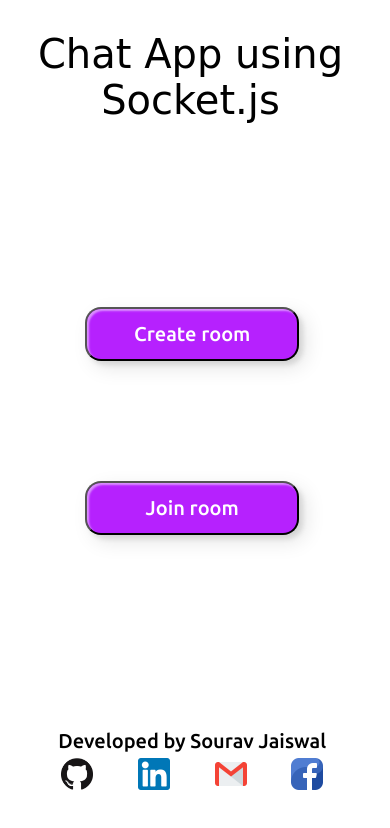
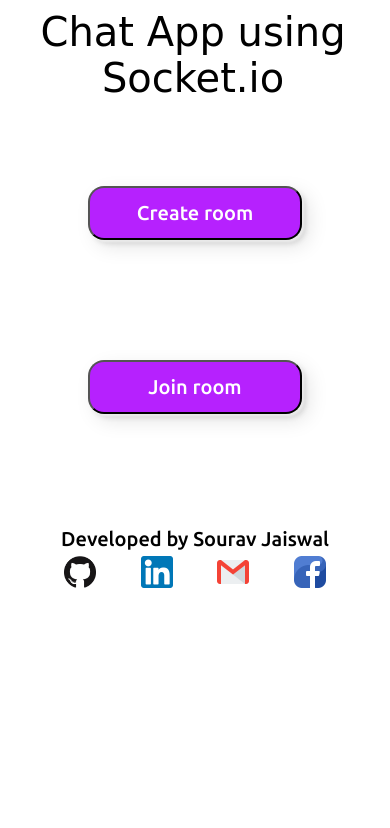
Before and after one commit to souravjai/realtimeChatApp, a website: page public/index.html in a window 390 px wide. Drawn offline with Linux system fonts and the light colour scheme; a web font is replaced by a local one.

Commit message:
Phone CSS FIX

```diff
--- a/public/CSS/chat_style.css
+++ b/public/CSS/chat_style.css
@@ -1,9 +1,15 @@
+/* Reset  */
+
 * {
     margin: 0px;
     padding: 0px;
     /* background-color: #e0e5ec; */
-    /* box-sizing: border-box; */
+    box-sizing: border-box;
+    /* border: 0.1px solid red; */
 }
+
+
+/* Header Corner */
 
 header {
     font-family: 'Baloo Bhaijaan 2', cursive;
@@ -15,6 +21,9 @@ header {
     font-size: 3.5rem;
     margin: 10px;
 }
+
+
+/* message Holder  */
 
 .messageHolder {
     /* border: 1px solid red; */
@@ -125,7 +134,7 @@ hr {
 #message {
     border: 2px solid #b621fe;
     width: 89%;
-    height: 25px;
+    height: 48px;
     padding: 10px;
     border-radius: 20px;
     margin: 4px 10px;
--- a/public/CSS/chat_style_phone.css
+++ b/public/CSS/chat_style_phone.css
@@ -1,8 +1,9 @@
 header {
-    font-size: 2.5rem;
-    width: 90vw;
-    margin: 5px;
-    margin-top: 25px;
+    font-size: 40px;
+    height: 70px;
+    width: 99vw;
+    margin: 0px;
+    margin-top: 20px;
     text-align: -webkit-center;
     line-height: 46px;
 }
@@ -11,8 +12,8 @@ header {
     width: 69vw;
     margin: 10px auto;
     -webkit-text-stroke: 0px;
-    font-size: 1.5rem;
-    margin-top: 27px;
+    font-size: 27px;
+    margin-top: 12px;
 }
 
 hr {
@@ -21,10 +22,10 @@ hr {
 
 .sendcorner {
     width: 90vw;
-    position: fixed;
-    bottom: 20px;
+    /* position: fixed; */
+    /* bottom: 20px; */
     height: 59px;
-    margin: auto;
+    margin-top: 10px;
 }
 
 #chats {
@@ -34,6 +35,7 @@ hr {
 
 .messageHolder {
     width: 92vw;
+    height: auto;
 }
 
 .sent>span {
--- a/public/CSS/land_style.css
+++ b/public/CSS/land_style.css
@@ -1,9 +1,15 @@
+/* Reseting CSS */
+
 * {
     margin: 0px;
     padding: 0px;
     /* background-color: #e0e5ec; */
-    /* box-sizing: border-box; */
+    box-sizing: border-box;
+    /* border: 1px solid red; */
 }
+
+
+/* Header  */
 
 header {
     font-family: 'Baloo Bhaijaan 2', cursive;
@@ -16,6 +22,9 @@ header {
     margin: 10px;
 }
 
+
+/* Content  */
+
 .content {
     margin: 5px;
     /* border: 2px solid blue; */
@@ -25,60 +34,6 @@ header {
     align-items: center;
     justify-content: center;
     gap: 100px;
-}
-
-.btn {
-    font-size: 20px;
-    margin: 10px;
-    width: 214px;
-    height: 54px;
-    color: #fff;
-    border-radius: 16px;
-    padding: 10px 25px;
-    font-family: 'Ubuntu', sans-serif;
-    font-weight: 500;
-    background: transparent;
-    cursor: pointer;
-    box-shadow: inset 2px 2px 2px 0px rgb(255 255 255 / 50%), 7px 7px 20px 0px rgb(0 0 0 / 10%), 4px 4px 5px 0px rgb(0 0 0 / 10%);
-    background: #b621fe;
-    transition: transform .2s;
-}
-
-.btn:hover {
-    background: #aa00ff;
-    text-decoration: underline;
-    transform: scale(1.1);
-}
-
-.btn:active {
-    background-color: #d37cff;
-    transform: translateY(4px);
-}
-
-.footer {
-    font-size: 20px;
-    font-family: 'Ubuntu', sans-serif;
-    /* border: 2px solid green; */
-    height: 100%;
-    width: 100%;
-    margin: 5px;
-    display: flex;
-    flex-direction: column;
-    justify-content: center;
-    align-items: center;
-}
-
-.links {
-    margin-top: 5px;
-}
-
-.links>a {
-    margin: 0px 20px;
-}
-
-.links>a>img:hover {
-    transition: transform 0.5s;
-    transform: scale(1.5);
 }
 
 #createlabel>div>form,
@@ -107,3 +62,63 @@ header {
     background-color: #b621fe;
     color: white;
 }
+
+
+/* Button styling */
+
+.btn {
+    font-size: 20px;
+    margin: 10px;
+    width: 214px;
+    height: 54px;
+    color: #fff;
+    border-radius: 16px;
+    padding: 10px 25px;
+    font-family: 'Ubuntu', sans-serif;
+    font-weight: 500;
+    background: transparent;
+    cursor: pointer;
+    box-shadow: 2px 2px 2px 0px rgb(255 255 255 / 50%), 7px 7px 20px 0px rgb(0 0 0 / 10%), 4px 4px 5px 0px rgb(0 0 0 / 10%);
+    background: #b621fe;
+    transition: transform .2s;
+}
+
+.btn:hover {
+    background: #aa00ff;
+    text-decoration: underline;
+    transform: scale(1.1);
+}
+
+.btn:active {
+    background-color: #d37cff;
+    transform: translateY(4px);
+}
+
+
+/* Footer styling */
+
+.footer {
+    font-size: 20px;
+    font-family: 'Ubuntu', sans-serif;
+    /* border: 2px solid green; */
+    height: 100%;
+    width: 100%;
+    margin: 5px;
+    display: flex;
+    flex-direction: column;
+    justify-content: center;
+    align-items: center;
+}
+
+.links {
+    margin-top: 5px;
+}
+
+.links>a {
+    margin: 0px 20px;
+}
+
+.links>a>img:hover {
+    transition: transform 0.5s;
+    transform: scale(1.5);
+}
--- a/public/CSS/land_style_phone.css
+++ b/public/CSS/land_style_phone.css
@@ -1,22 +1,24 @@
 header {
-    font-size: 2.5rem;
-    width: 90vw;
-    margin: 5px;
-    margin-top: 25px;
+    font-size: 40px;
+    height: 70px;
+    width: 99vw;
+    margin: 0px;
+    margin-top: 20px;
     text-align: -webkit-center;
     line-height: 46px;
 }
 
 .content {
+    margin: 0px auto;
     width: 96vw;
-    height: 68vh;
+    height: 420px;
 }
 
 .footer {
+    margin: 0px auto;
     width: 96vw;
     bottom: 0px;
-    /* position: unset; */
-    height: 25vw;
+    height: 100px;
 }
 
 #createlabel>div>form,
--- a/public/index.html
+++ b/public/index.html
@@ -16,7 +16,7 @@
 
 <body>
     <header>
-        Chat App using Socket.js
+        Chat App using Socket.io
     </header>
     <div class="content" id="con">
         <button class="btn" id="Create" onclick="createRoom()">
--- a/public/script/script.js
+++ b/public/script/script.js
@@ -2,6 +2,8 @@ const create = document.getElementById("Create");
 const join = document.getElementById("Join");
 const content = document.getElementById("con");
 
+
+//When Create Room is clicked
 
 function createRoom() {
     join.style.display = "none";
@@ -12,8 +14,8 @@ function createRoom() {
     div.innerHTML = `
     <div>
         <form action="chat.html">
-            <input type="text" id="username" name="username" placeholder="Enter Your Name" >
-            <input class="submit" type="submit" value="Submit" onclick="func(); ">
+            <input type="text" id="username" name="username" autocomplete="off" placeholder="Enter Your Name" >
+            <input class="submit" type="submit" value="Submit" autocomplete="off" onclick="func(); ">
         </form>
     </div>
     `;
@@ -22,6 +24,7 @@ function createRoom() {
     document.getElementById("username").focus();
 }
 
+//When join Room is clicked
 function joinRoom() {
     create.style.display = "none";
     join.onclick = "";
@@ -31,8 +34,8 @@ function joinRoom() {
     div.innerHTML = `
     <div>
         <form action="chat.html">
-            <input type="text" id="username" name="username" placeholder="Enter Your Name" required>
-            <input type="text" id="code" name="code" placeholder="Enter Room Code" required>
+            <input type="text" id="username" name="username" placeholder="Enter Your Name" autocomplete="off" required>
+            <input type="text" id="code" name="code" placeholder="Enter Room Code" autocomplete="off" required>
             <input class="submit" type="submit" value="Submit" onclick=func()>
         </form>
     </div>
@@ -43,6 +46,7 @@ function joinRoom() {
     document.querySelector("#joinlabel>div").style.marginBottom = "10px"
 }
 
+//Assigning Name is name is empty
 function func() {
     var user = document.getElementById("username");
     if (user.value.length == 0) {
--- a/server.js
+++ b/server.js
@@ -4,7 +4,7 @@ const http = require("http");
 const socketio = require('socket.io');
 const { userJoin, getCurrentUser, removeElement } = require("./util/users")
 
-
+//Setting and creating server
 const app = express();
 const server = http.createServer(app);
 const io = socketio(server);
@@ -17,12 +17,10 @@ app.use(express.static(path.join(__dirname, "public")));
 io.on('connection', socket => {
 
     socket.on("joining", (username, code) => {
-
         const user = userJoin(socket.id, username, code)
         socket.join(user.room);
         socket.broadcast.to(user.room).emit("roomid", `Room ID: ${user.room}`);
         socket.broadcast.to(user.room).emit("information", `${user.username} has joined`);
-
     })
 
     socket.on("incoming-message", message => {
@@ -42,6 +40,8 @@ io.on('connection', socket => {
 
 })
 
+//Port intialize
 const PORT = process.env.PORT || 3000;
 
+//port start
 server.listen(PORT, () => console.log(`server running on ${PORT}`));
```
Also changed, not shown: public/chat.html (+3 -3 lines).
